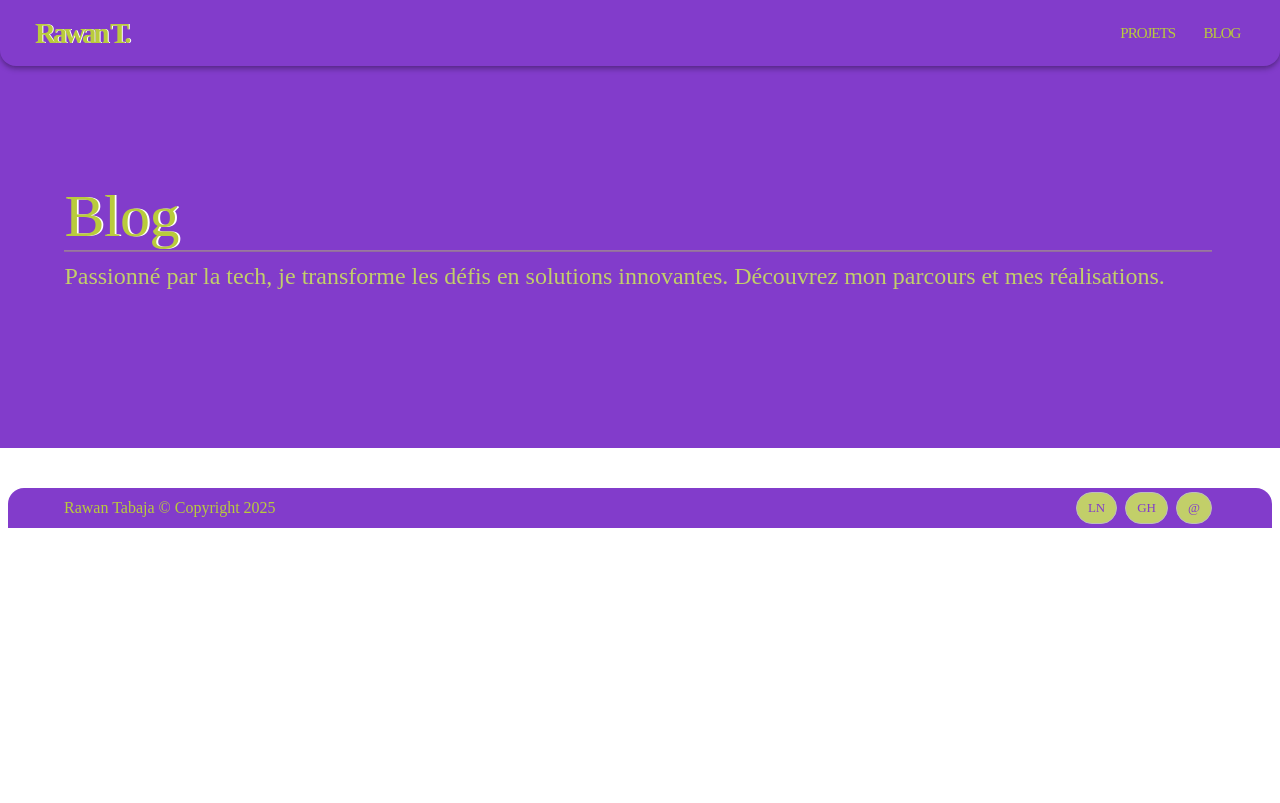
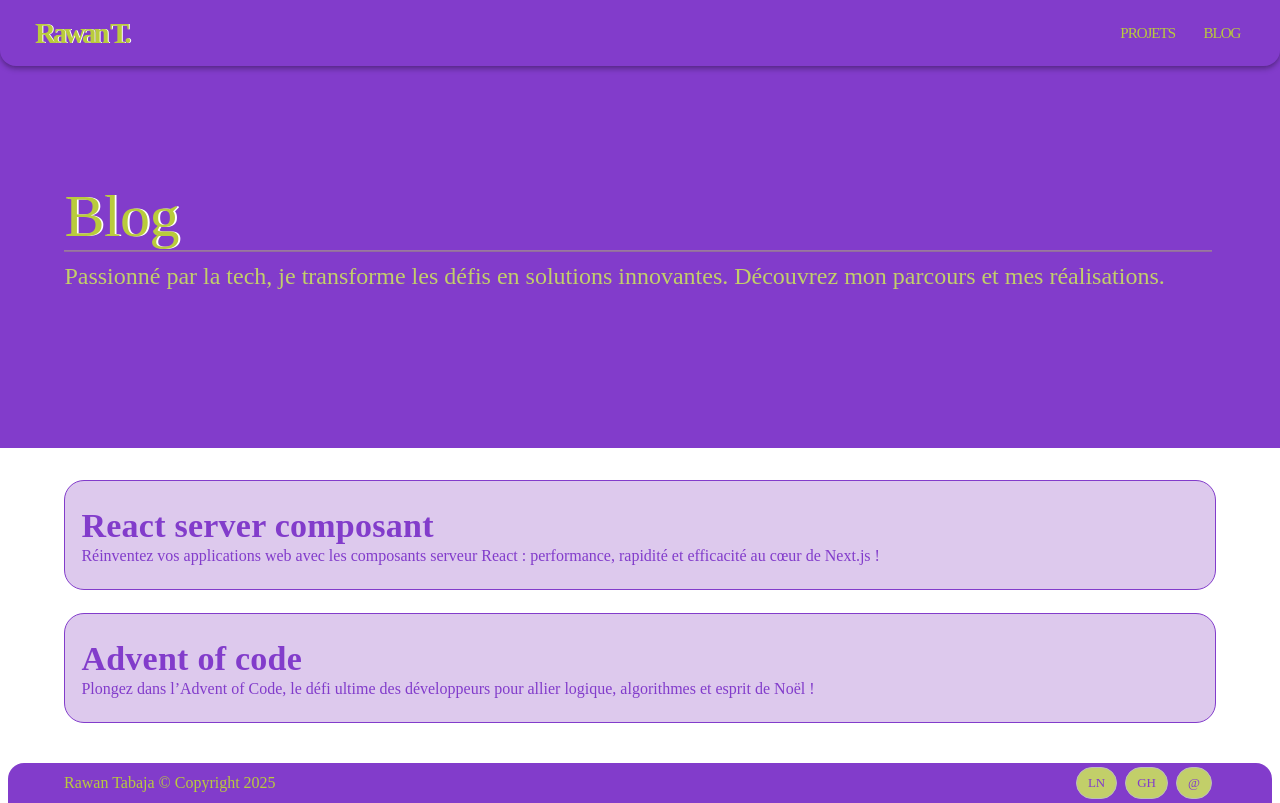
Before and after one commit to rawanst/Portfolio, a React (Create React App) app: page /blog in a window 1280 px wide. Built offline with nearby package versions, Linux system fonts and the light colour scheme.

Commit message:
OK: Blog page

```diff
--- a/src/Pages/Blog.js
+++ b/src/Pages/Blog.js
@@ -1,16 +1,41 @@
 import {
   Box,
+  Container,
 } from '@mui/material'
 import FrontPage from '../Component/FrontPage'
+import RedirectLink from '../Component/RedirectLink'
 
 const Blog = () => {
+  const articles = [
+          {
+            id: 1,
+            routh: '/blog',
+            title: 'React server composant',
+            resume: "Réinventez vos applications web avec les composants serveur React : performance, rapidité et efficacité au cœur de Next.js !"
+          },
+          {
+            id: 2,
+            routh: '/blog',
+            title: 'Advent of code',
+            resume: "Plongez dans l’Advent of Code, le défi ultime des développeurs pour allier logique, algorithmes et esprit de Noël !"
+          },
+        ]
+
   return(
     <Box>
       <FrontPage
         height='55vh'
         title='Blog'
         content='Passionné par la tech, je transforme les défis en solutions innovantes. Découvrez mon parcours et mes réalisations.'
+        sx={{
+          paddingBottom: '10vh'
+        }}
       />
+      <Container sx={{p: '2.5%', pb: '0'}}>
+        {articles.map((item, id) => (
+          <RedirectLink key={id} data={item} />
+        ))}
+      </Container>
     </Box>
   )
 }
--- a/src/Pages/Home.js
+++ b/src/Pages/Home.js
@@ -35,10 +35,34 @@ const Home = () => {
         routh:'/',
         desc:"Développeuse web full-stack diplômée d’un Master en développement informatique, je suis passionnée par la conception de solutions innovantes. Mon expertise en React.js pour le front-end, et en C# .NET pour le back-end, me permet d’aborder des projets complexes avec efficacité. Dotée d’une forte capacité d’adaptation, je cherche à intégrer une équipe dynamique où je pourrai contribuer à des projets ambitieux tout en continuant à développer mes compétences techniques.",
         listOfList:[
-          { id: 1, name: 'Programmation', list: ['React', 'C# .Net'] },
-          { id: 2, name: 'Base de données', list: ['MSSMSQL'] },
-          { id: 4, name: 'Langue', list: ['Français Native', 'Anglais TOEIC B2'] },
-          { id: 3, name: 'Outils', list: ['GitHub', 'Fork', 'Postman'] },
+          {
+            id: 1,
+            name: 'Programmation',
+            list: [
+              {id: '11', name: 'React'},
+              {id: '12', name:'C# .Net'}
+            ]
+          },
+          {
+            id: 2,
+            name: 'Base de données',
+            list: [{id:'21', name:'MSSMSQL'}] },
+          {
+            id: 4,
+            name: 'Langue',
+            list: [
+              {id:'41', name:'Français Native'},
+              {id:'42', name:'Anglais TOEIC B2'}]
+          },
+          {
+            id: 3,
+            name: 'Outils',
+            list: [
+              {id:'31', name:'GitHub'},
+              {id:'32', name:'Fork'},
+              {id:'33', name:'Postman'}
+            ]
+          },
         ],
         isCV:true,
       },
@@ -100,6 +124,7 @@ const Home = () => {
       />
       {data.homeSections.map((item, id) => (
         <HomeSection
+          key={id}
           id={id}
           title={item.title}
           routh={item.routh}
```
